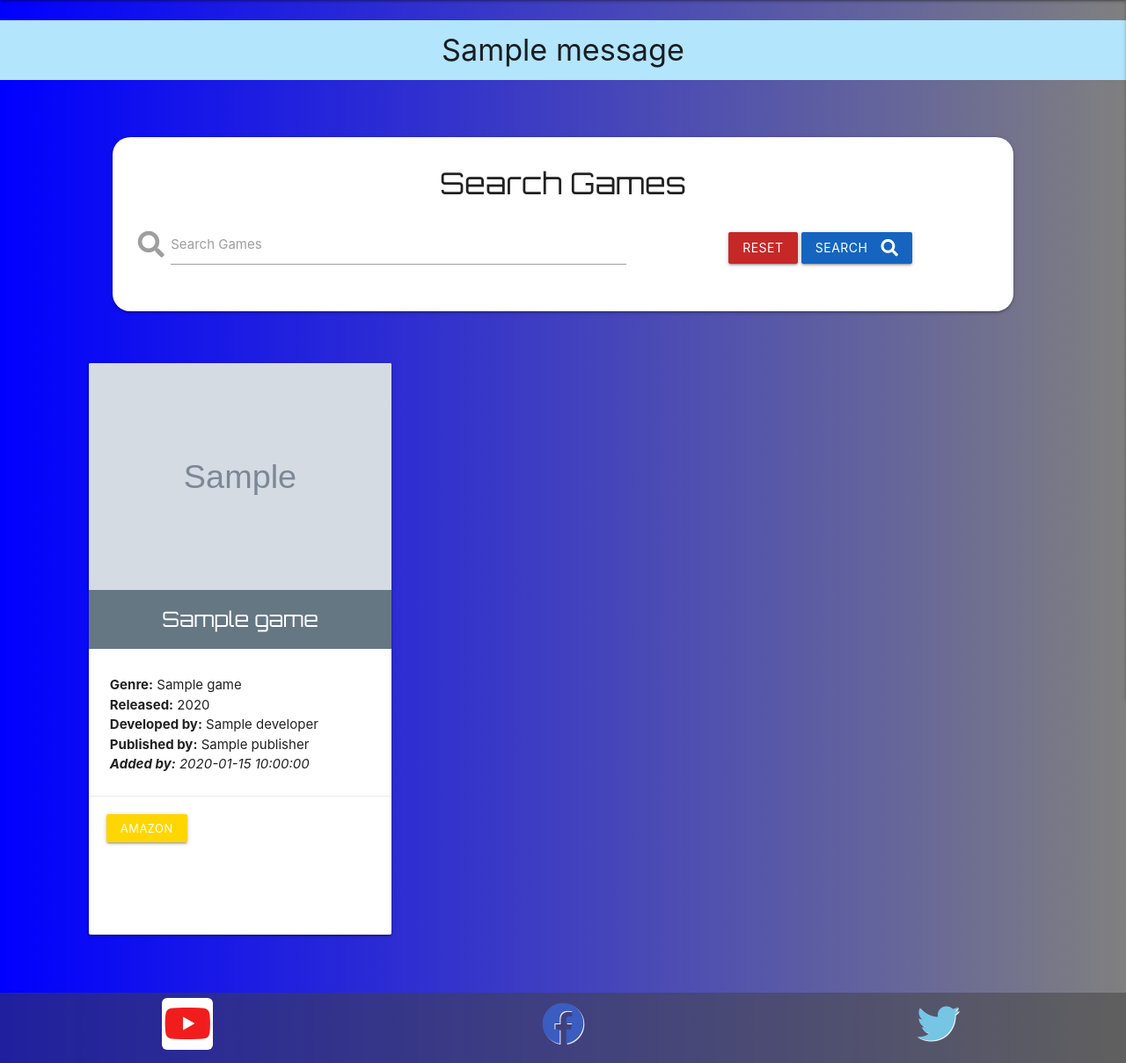
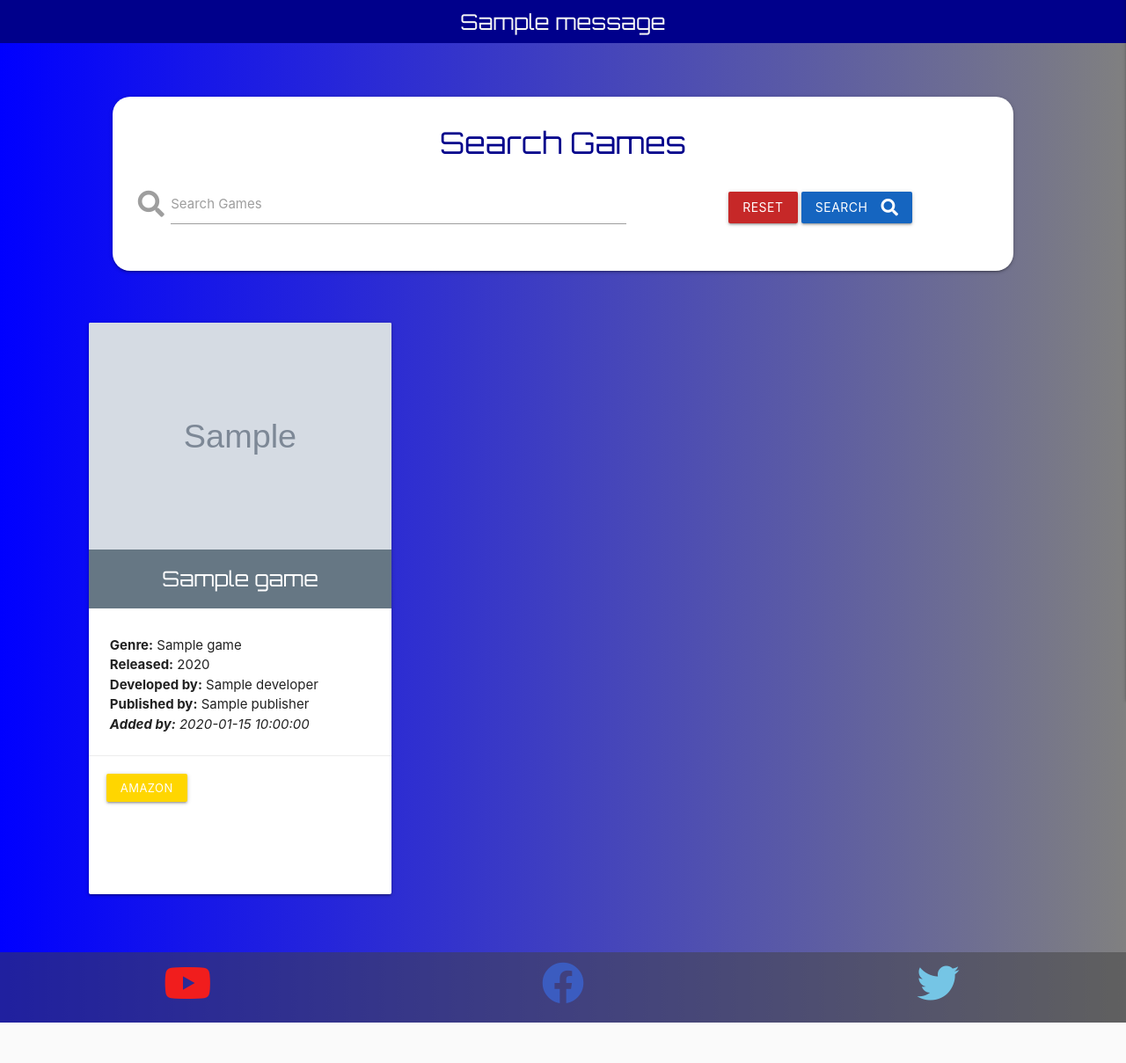
Before and after one commit to dvcoffey/ps-classics, a Flask app: page /games in a window 1280 px wide. Shown: the part 64-1273 px from the top of the page at 88% size. After the commit the page ends 1227 px from the top, so only its background shows below. Run offline with Flask 2, Linux system fonts and the light colour scheme; grey boxes marked "Sample" are stand-in pictures; one stand-in notice (Sample message) is shown; a database or web service that is not in the repository returns one stand-in record (values such as "Sample title"); some libraries are stand-ins or nearby versions.

Commit message:
further styling added with css

```diff
--- a/static/css/style.css
+++ b/static/css/style.css
@@ -23,8 +23,13 @@ html{
     text-shadow: 2px, 2px, 2px rgba(0, 0, 0, 0.5);
 }
 
-.flashes h4 {
+.flashes h5 {
     line-height: 2;
+    background-color: darkblue ;
+    color: whitesmoke;
+    margin-top: 0;
+    font-family: "Orbitron", sans-serif;
+    font-weight: 400;
 }
 
 footer{
@@ -60,20 +65,16 @@ footer{
 
 .youtube a{
     color: rgb(241, 29, 29);
-    text-shadow: 0.4px .4px .9px  #f2f2f2;
-    background-color: white;
     border-radius: 6px;
     padding: 0 2px;
 }
 
 .facebook a{
     color: rgb(59, 92, 192);
-    text-shadow: 1px 1px #f2f2f2;
 }
 
 .twitter a{
     color: rgb(117, 197, 229);
-    text-shadow: 1px 1px #f2f2f2;
 }
 
 .social-link:hover{
@@ -107,17 +108,24 @@ footer{
 }
 }
 
-
-
 .thumbnail-title{
     background-color: rgba(0, 0, 0, 0.7);
-    width: 100%;
-    size: xx-small;
     padding: 0;
     margin: 0;
 }
+
 .thumbnail-title:hover {
     background-color: rgba(57, 57, 134, .7);
+}
+
+.genre-thumbnail{
+    background-color: rgb(55, 53, 61);
+}
+.genre-thumbnail:hover{
+    background-color: rgba(12, 44, 108, 0.7);
+    -webkit-transition: ease-in-out .4s;
+    -o-transition: ease-in-out .4s;
+    transition: ease-in-out .4s;
 }
 
 /*---games.html---*/
@@ -187,9 +195,13 @@ footer{
     border-radius: 20px;
 }
 
+/*----forms----*/
 
-
-/*----forms----*/
+.form-title{
+    font-family: "Orbitron", sans-serif;
+    font-weight: 400;
+    color: darkblue;
+}
 
 .form-background{
     min-width: 100%;
@@ -201,6 +213,7 @@ footer{
     }
 }
 .card-panel{
+    margin-top: 4%;
     border-radius: 20px;
 }
 
--- a/templates/add-game.html
+++ b/templates/add-game.html
@@ -2,7 +2,7 @@
 {% block content %}
 <div class="form-background">
     <div class="row card-panel grey lighten-5">
-        <h3 class="light-blue-text text-darken-4 center-align">Add Game</h3>
+        <h3 class="form-title center-align">Add Game</h3>
         <form class="col s12" method="POST" action="{{ url_for('add_game') }}">
             <!-- game title -->
             <div class="row">
--- a/templates/base.html
+++ b/templates/base.html
@@ -63,7 +63,7 @@
             {% if messages %}
                 {% for message in messages %}
                     <div class="row flashes">
-                        <h4 class="light-blue lighten-4 center-align">{{ message }}</h4>
+                        <h5 class="center-align">{{ message }}</h5>
                     </div>
                 {% endfor %}
             {% endif %}
--- a/templates/edit-game.html
+++ b/templates/edit-game.html
@@ -2,7 +2,7 @@
 {% block content %}
 <div class="form-background">
     <div class="row card-panel grey lighten-5">
-        <h3 class="light-blue-text text-darken-4 center-align">Edit Game</h3>
+        <h3 class="form-title center-align">Edit Game</h3>
         <form class="col s12" method="POST" action="{{ url_for('edit_game', game_id=game._id) }}">
             <!-- game title -->
             <div class="row">
--- a/templates/games.html
+++ b/templates/games.html
@@ -2,7 +2,7 @@
 {% block content %}
     <!--Game Searchbar-->
     <div class="row card-panel search-bar">
-        <h4 id="search-title">Search Games</h4>
+        <h4 class="form-title">Search Games</h4>
         <form action="{{ url_for('games') }}" method="GET" class="col s12">
             <div class="row valign-wrapper center-align">
                 <div class="input-field col s12 m7">
--- a/templates/login.html
+++ b/templates/login.html
@@ -6,7 +6,7 @@
     <div class="row">
         <form class="col s12 m8 offset-m2" method="POST" action="{{ url_for('login') }}">
             <div class="card-panel">
-                <h3 class = "center-align">Log In</h3>
+                <h3 class = "form-title center-align">Log In</h3>
                 <!-- username-->
                 <div class="row">
                     <div class="input-field col s12">
--- a/templates/register.html
+++ b/templates/register.html
@@ -6,7 +6,7 @@
     <div class="row">
         <form class="col s12 m8 offset-m2" method="POST" action="{{ url_for('register') }}">
             <div class="card-panel">
-                <h3 class = "center-align">Register</h3>
+                <h3 class = "form-title center-align">Register</h3>
                 <!-- username-->
                 <div class="row">
                     <div class="input-field col s12">
```
Also changed, not shown: templates/profile.html (+4 -6 lines).
